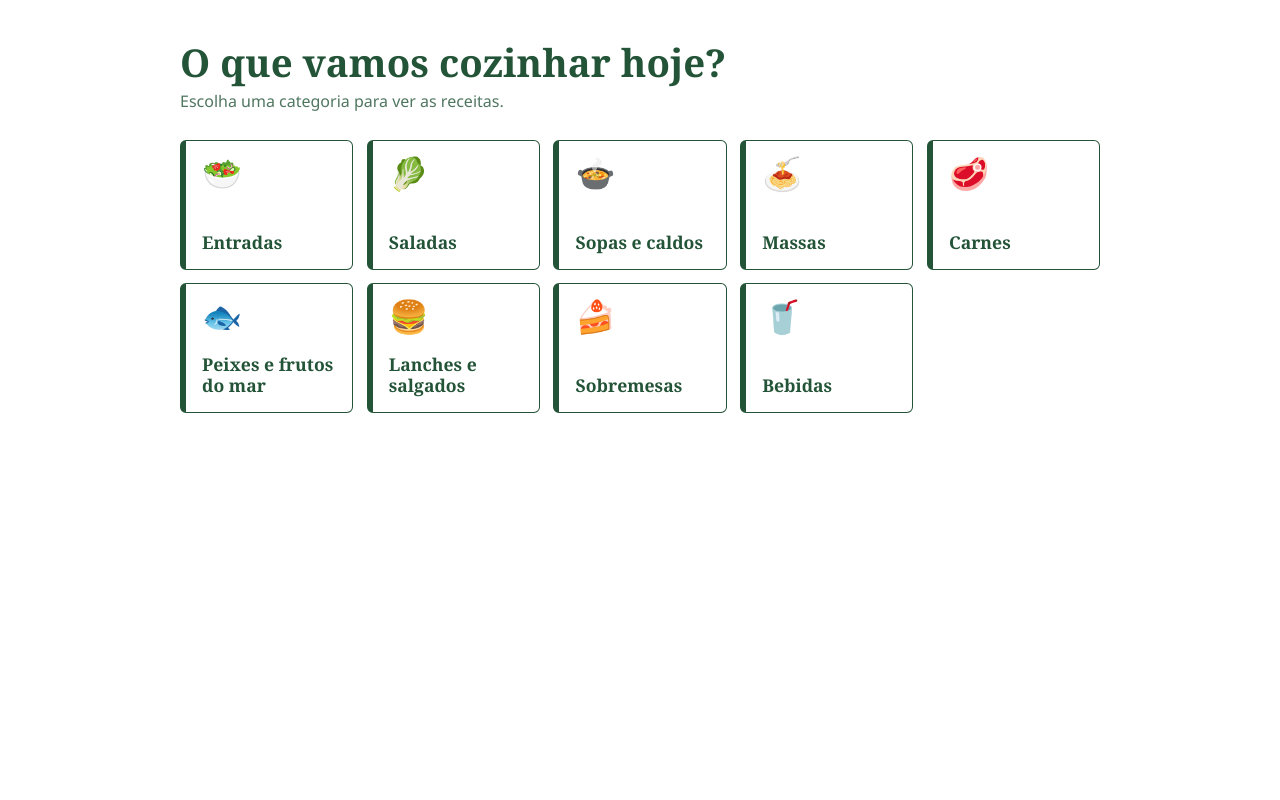
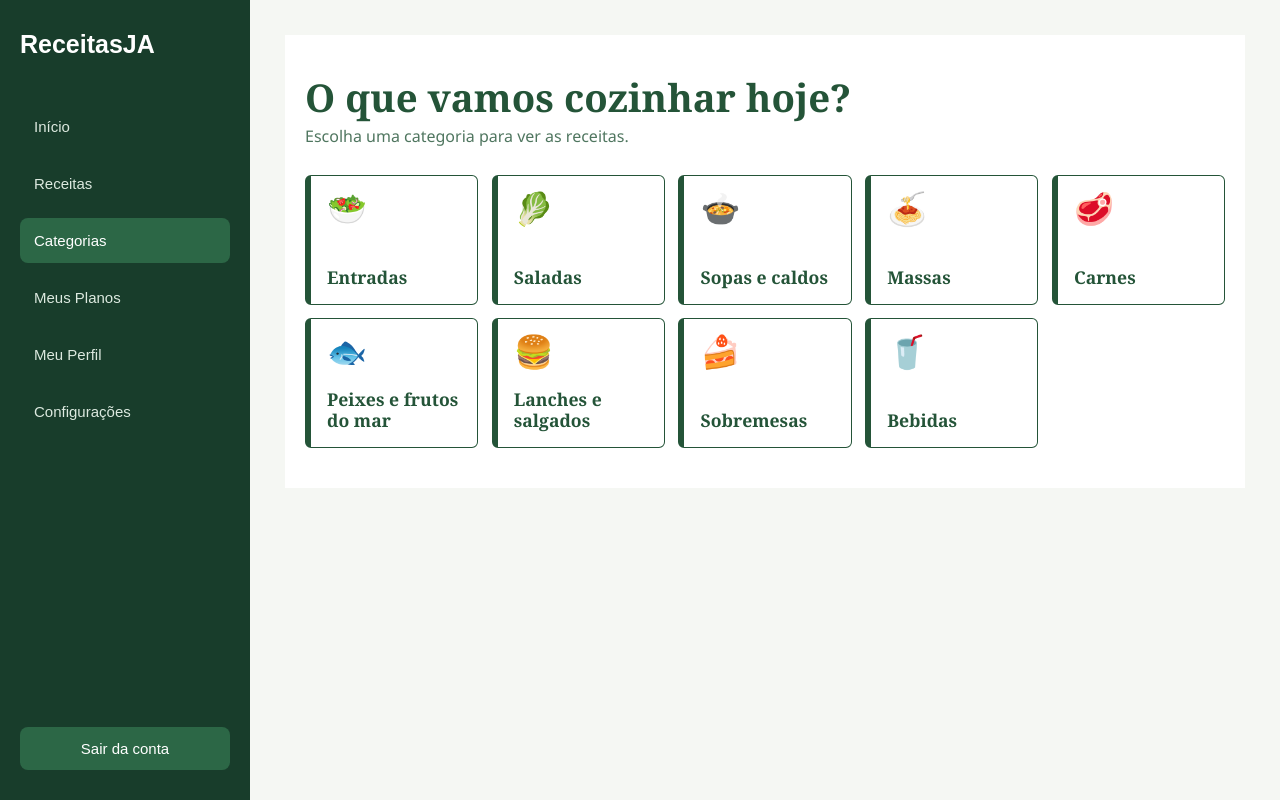
Before and after one commit to iastoan/Frontend-app-de-receitas-periodo-4-, a React (Vite) app in the folder Buxim_Cheio/: page /categorias in a window 1280 px wide. Built offline with nearby package versions, Linux system fonts and the light colour scheme.

Commit message:
configurando pagina de categorias

```diff
--- a/Buxim_Cheio/src/App.tsx
+++ b/Buxim_Cheio/src/App.tsx
@@ -6,25 +6,18 @@ import Home from "./pages/Home";
 import Cadastro from "./pages/Cadastro";
 import Categorias from "./pages/Categorias";
 import Perfil from "./pages/Perfil";
-import Configurações from "./pages/Configurações";
-
+import Configuracoes from "./pages/Configuracoes";
 
 function App() {
   return (
     <BrowserRouter>
       <Routes>
         <Route path="/" element={<Login />} />
-
         <Route path="/home" element={<Home />} />
-
         <Route path="/cadastro" element={<Cadastro />} />
-
         <Route path="/categorias" element={<Categorias />} />
-
         <Route path="/perfil" element={<Perfil />} />
-
-        <Route path="/configurações" element={<Configurações />} />
-
+        <Route path="/configuracoes" element={<Configuracoes />} />
       </Routes>
     </BrowserRouter>
   );
--- a/Buxim_Cheio/src/pages/Categorias.css
+++ b/Buxim_Cheio/src/pages/Categorias.css
@@ -95,3 +95,8 @@
     transition: none;
   }
 }
+
+.main-content .rc {
+  width: 100%;
+  box-sizing: border-box;
+}
--- a/Buxim_Cheio/src/pages/Categorias.tsx
+++ b/Buxim_Cheio/src/pages/Categorias.tsx
@@ -1,6 +1,8 @@
 
 import { useState } from "react";
+import { useNavigate } from "react-router-dom";
 import "./Categorias.css";
+import "./Home.css";
 
 export interface Category {
   id: string;
@@ -24,7 +26,18 @@ interface Props {
   onSelect?: (category: Category | null) => void;
 }
 
+const MENU = [
+  { label: "Início", path: "/home" },
+  { label: "Receitas", path: "/receitas" },
+  { label: "Categorias", path: "/categorias" },
+  { label: "Meus Planos", path: "/planos" },
+  { label: "Meu Perfil", path: "/perfil" },
+  { label: "Configurações", path: "/configuracoes" },
+];
+
 export default function RecipeCategories({ onSelect }: Props) {
+  const navigate = useNavigate();
+
   const [selectedId, setSelectedId] = useState<string | null>(null);
 
   const handleClick = (category: Category) => {
@@ -35,6 +48,33 @@ export default function RecipeCategories({ onSelect }: Props) {
   };
 
   return (
+    <div className="home-container">
+      <aside className="sidebar">
+        <h2 className="logo">ReceitasJA</h2>
+
+        <nav>
+          {MENU.map((item) => (
+            <button
+              key={item.path}
+              type="button"
+              className={item.path === "/categorias" ? "active" : ""}
+              onClick={() => navigate(item.path)}
+            >
+              {item.label}
+            </button>
+          ))}
+        </nav>
+
+        <button
+          type="button"
+          className="logout-button"
+          onClick={() => navigate("/")}
+        >
+          Sair da conta
+        </button>
+      </aside>
+
+      <main className="main-content">
         <section className="rc" aria-labelledby="rc-title">
           <header className="rc__header">
             <h2 id="rc-title" className="rc__title">
@@ -69,5 +109,7 @@ export default function RecipeCategories({ onSelect }: Props) {
             })}
           </ul>
         </section>
+      </main>
+    </div>
   );
 }
```
Lines whose indentation alone changed are shown as unchanged.
